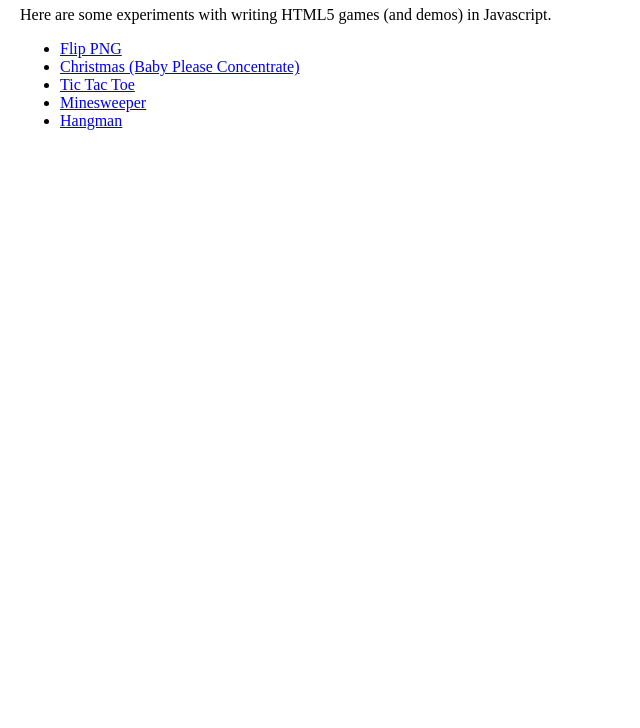
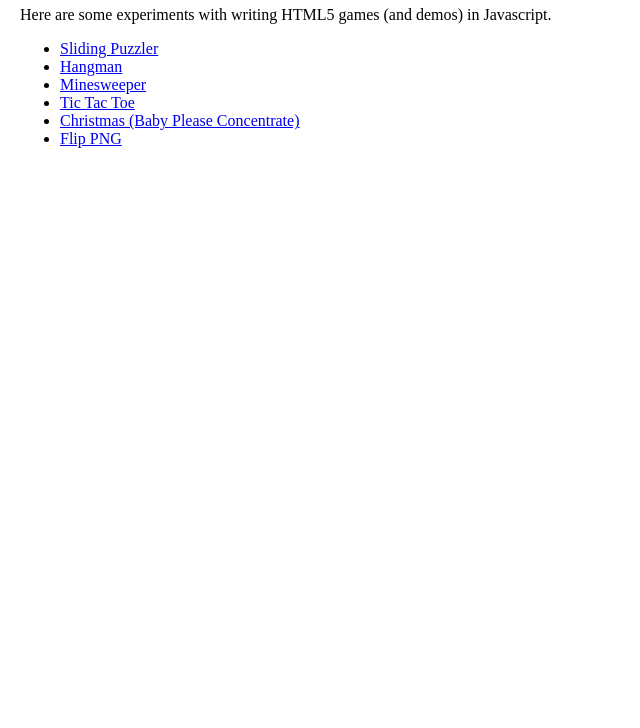
Before and after one commit to kofno/pixi-dust, a plain HTML site: page index.html in a window 1280 px wide. Shown: the part 72-800 px from the top of the page, without its empty margins (0-640 px from the left). Drawn offline with Linux system fonts and the light colour scheme.

Commit message:
Added link to puzzle game

```diff
--- a/index.html
+++ b/index.html
@@ -15,11 +15,12 @@
     Here are some experiments with writing HTML5 games (and demos) in Javascript.
 
     <ul>
+      <li><a href="sliding-puzzler" title="Sliding Puzzler">Sliding Puzzler</a></li>
+      <li><a href="https://evening-refuge-5245.herokuapp.com" title="Hangman">Hangman</a></li>
+      <li><a href="minesweeper" title="Minesweeper">Minesweeper</a></li>
+      <li><a href="tic-tac-toe" title="Tic Tac Toe">Tic Tac Toe</a></li>
+      <li><a href="concentration" title="Christmas (Baby Please Concentrate)">Christmas (Baby Please Concentrate)</a></li>
       <li><a href="flip-png" title="Flip PNG">Flip PNG</a></li>
-      <li><a href="concentration" title="Christmas (Baby Please Concentrate)">Christmas (Baby Please Concentrate)</a></li>
-      <li><a href="tic-tac-toe" title="Tic Tac Toe">Tic Tac Toe</a></li>
-      <li><a href="minesweeper" title="Minesweeper">Minesweeper</a></li>
-      <li><a href="https://evening-refuge-5245.herokuapp.com" title="Hangman">Hangman</a>
     </ul>
   </body>
 
```
